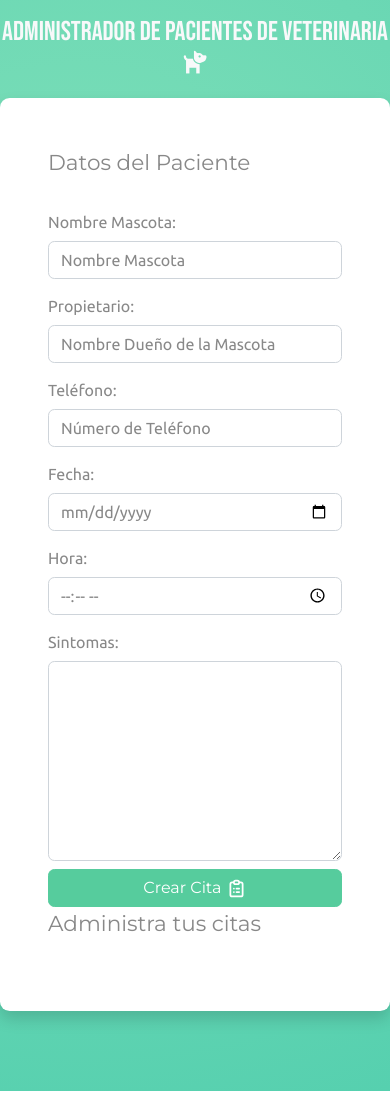
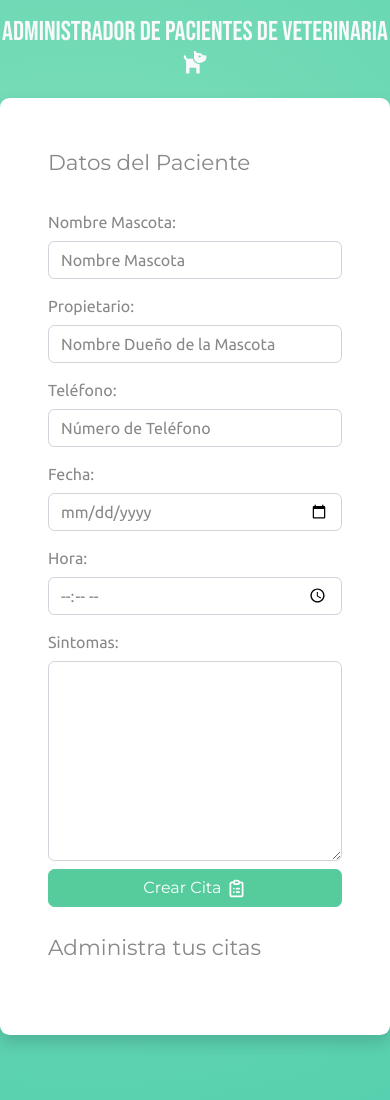
Before and after one commit to leogonzalezdev/administrador-de-veterinaria, a plain HTML site: page index.html in a window 390 px wide. Drawn offline with nearby package versions, Linux system fonts and the light colour scheme.

Commit message:
Mejoras en la interfaz de usuario

```diff
--- a/index.html
+++ b/index.html
@@ -71,7 +71,7 @@
                     </div>
                 </form>
             </div>
-            <div class="col-md-6">
+            <div class="col-md-6 mt-md-0 mt-sm-4 mt-4">
                 <legend class="mb-4">Administra tus citas</legend>
                 <ul id="citas" class="list-group lista-citas"></ul>
             </div>
```
